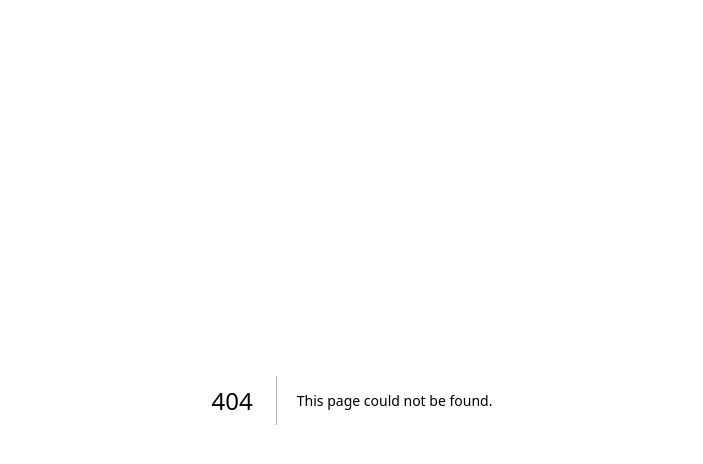
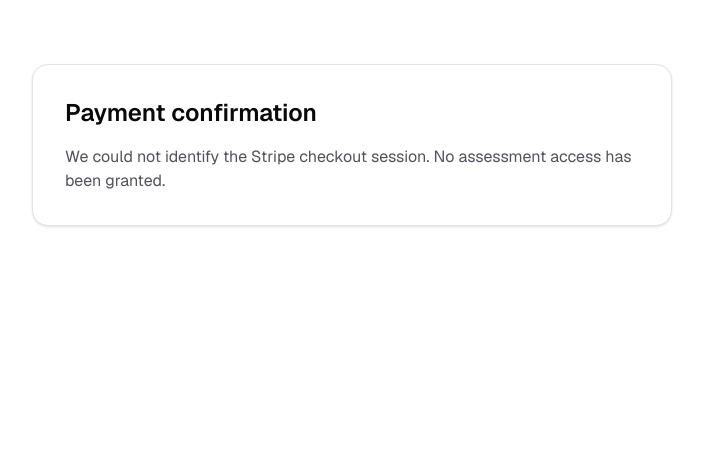
Before and after one commit to Insleye/cosil-dispute-readiness, a Next.js app: page /payment/success in a window 1280 px wide. Before the commit this address had no page. Shown: the top 464 px of the page, without its empty margins (288-991 px from the left). Built offline with nearby package versions, Linux system fonts and the light colour scheme.

Commit message:
Add Stripe payment success confirmation page

```diff
--- /dev/null
+++ b/app/payment/success/page.tsx
@@ -0,0 +1,24 @@
+import { PaymentConfirmation } from "@/components/payment-confirmation";
+
+export default async function PaymentSuccessPage({
+  searchParams,
+}: {
+  searchParams: Promise<{ session_id?: string }>;
+}) {
+  const { session_id: sessionId } = await searchParams;
+
+  if (!sessionId) {
+    return (
+      <main className="mx-auto max-w-2xl px-4 py-16">
+        <div className="rounded-2xl border bg-background p-8 shadow-sm">
+          <h1 className="text-2xl font-semibold">Payment confirmation</h1>
+          <p className="mt-4 text-zinc-600">
+            We could not identify the Stripe checkout session. No assessment access has been granted.
+          </p>
+        </div>
+      </main>
+    );
+  }
+
+  return <PaymentConfirmation sessionId={sessionId} />;
+}
```
